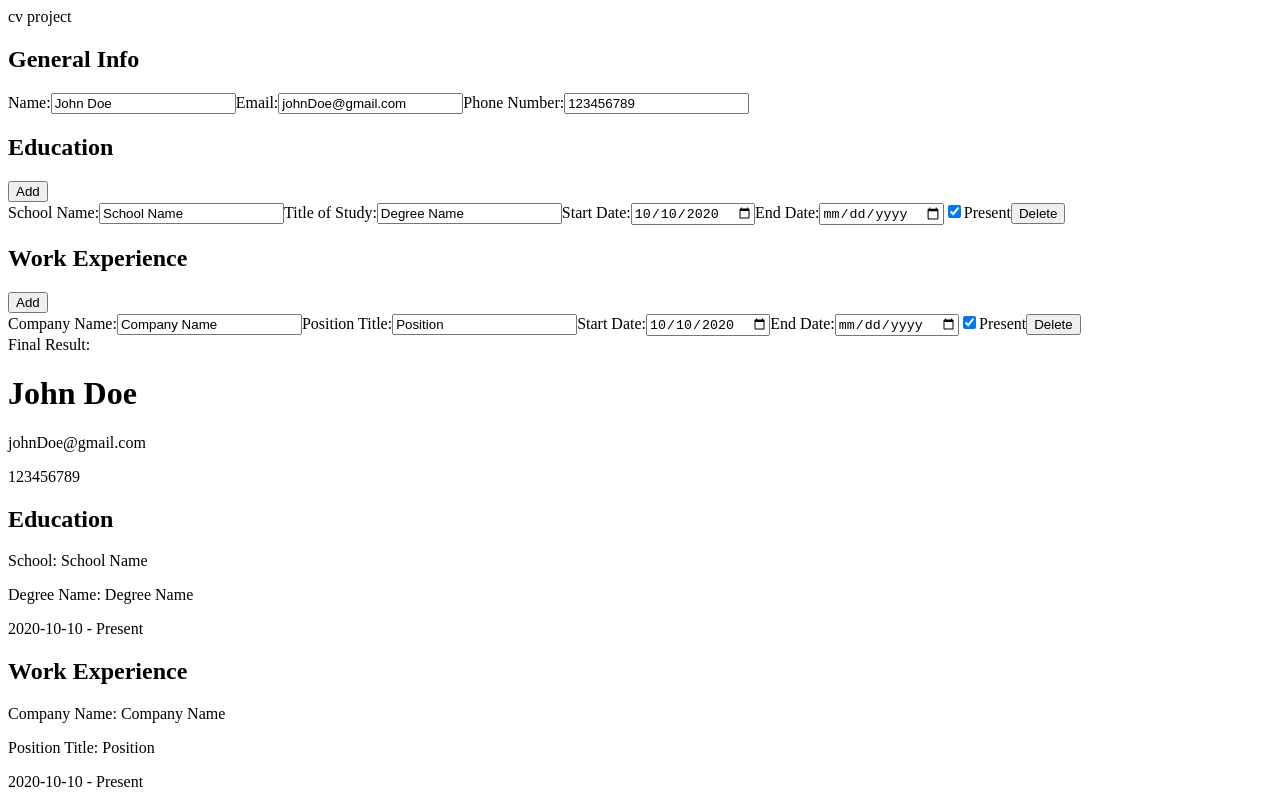
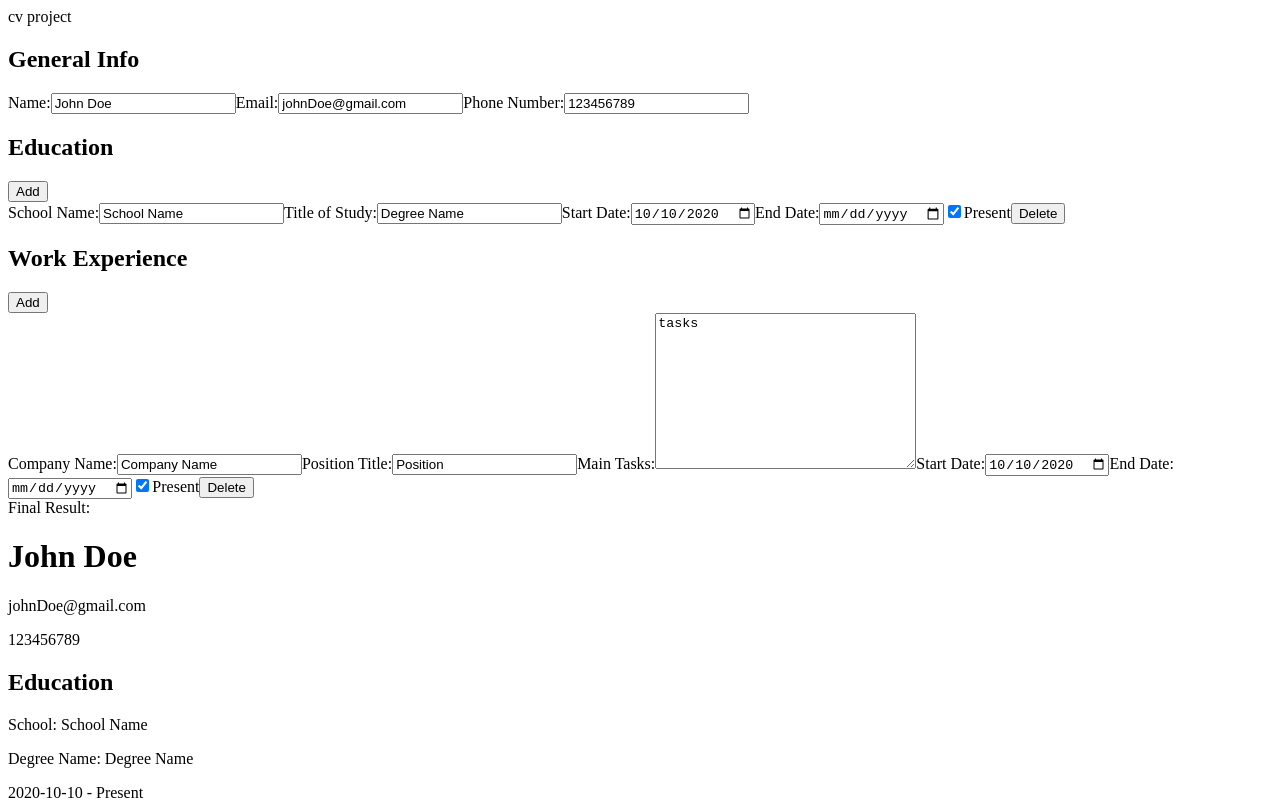
Before and after one commit to HamnaIshaq/cv-project, a React (Create React App) app: page / in a window 1280 px wide. Shown: the top 800 px of the page. Built offline with nearby package versions, Linux system fonts and the light colour scheme.

Commit message:
Add main tasks field

```diff
--- a/src/components/FinalCV.js
+++ b/src/components/FinalCV.js
@@ -23,6 +23,7 @@ class FinalCV extends Component {
         <div key={workExp.id}>
           <p>Company Name: {workExp.companyName}</p>
           <p>Position Title: {workExp.positionTitle}</p>
+          <p>Main Tasks: {workExp.mainTasks}</p>
           <p>
             {workExp.startDate} -{" "}
             {workExp.present ? "Present" : workExp.endDate}
--- a/src/components/WorkExperience.js
+++ b/src/components/WorkExperience.js
@@ -27,6 +27,16 @@ class WorkExperience extends Component {
             value={workExp.positionTitle}
             onChange={this.props.onChangeWorkExperience}
           />
+          <label htmlFor={workExp.id + "-main-tasks"}>Main Tasks:</label>
+          <textarea
+            id={workExp.id + "-main-tasks"}
+            cols="30"
+            rows="10"
+            data-input="mainTasks"
+            data-id={workExp.id}
+            value={workExp.mainTasks}
+            onChange={this.props.onChangeWorkExperience}
+          ></textarea>
           <label htmlFor={workExp.id + "-start-date"}>Start Date:</label>
           <input
             type="date"
```
